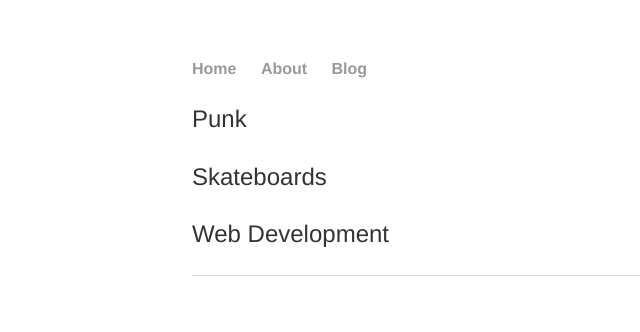
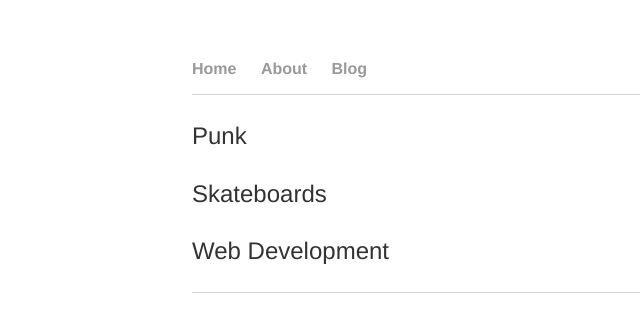
Before and after one commit to jimshreds/jimshreds.github.io, a Jekyll site: the page index.html, which Jekyll copies as it is, in a window 1280 px wide. Shown: the top 332 px of the page, without its empty margins (0-640 px from the left). Built offline with Jekyll 4.4.1, drawn with Linux system fonts in a browser that asks for light colours.

Commit message:
Update main.css

```diff
--- a/css/main.css
+++ b/css/main.css
@@ -31,6 +31,9 @@ font-family:'Helvetica', 'Arial', 'Sans-Serif';
 
 
 }
+nav{
+border-bottom: 1px solid #d5d5d5;
+}
 footer {
     border-top: 1px solid #d5d5d5;
     font-size: .8em;
```
